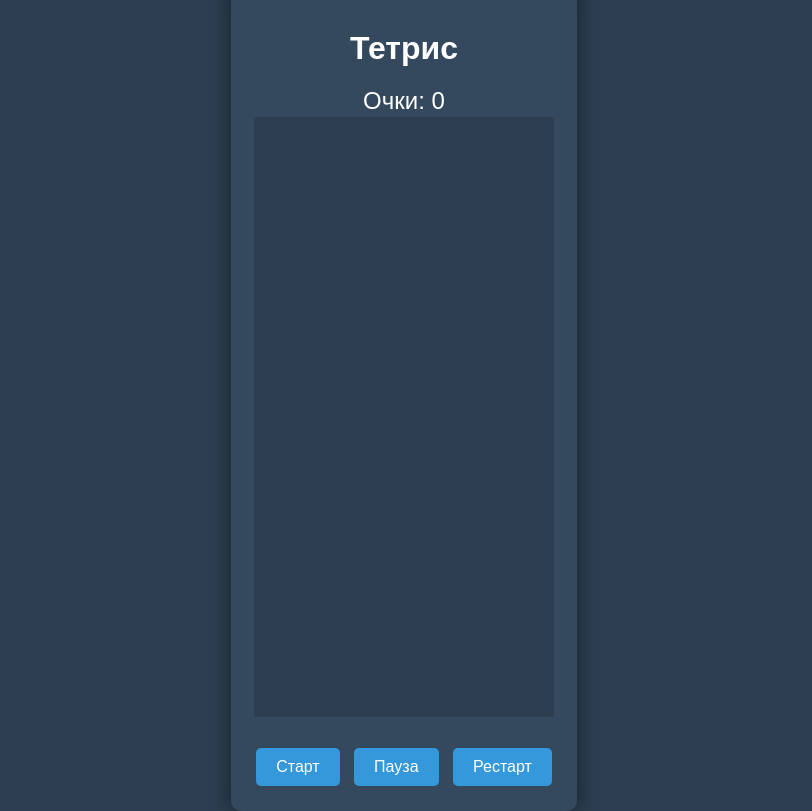
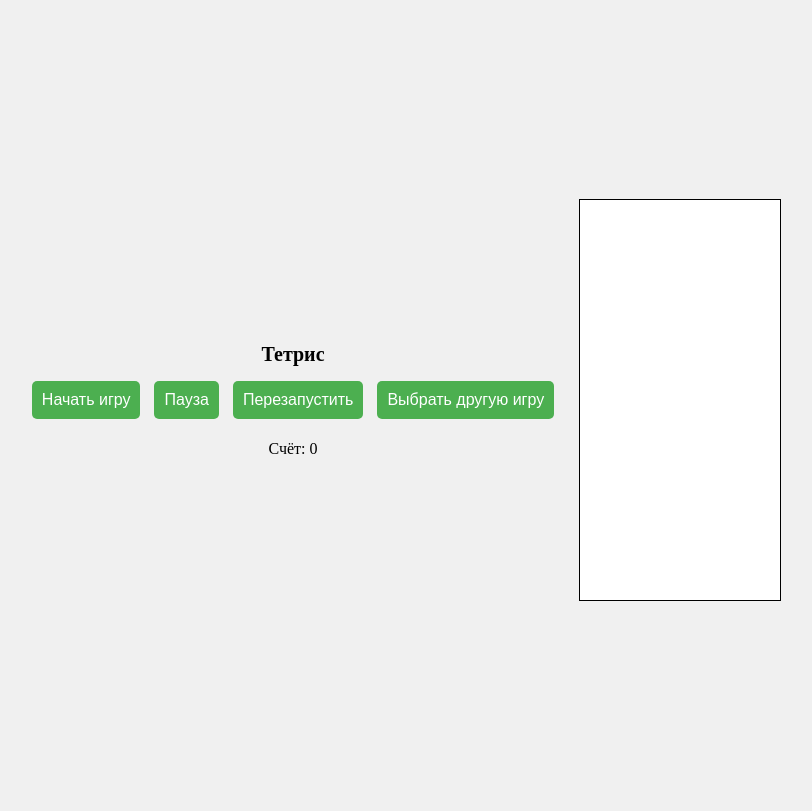
Before and after one commit to konorleo/web-, a plain HTML site: page tetris.html in a window 1280 px wide. Shown: the whole page, without its empty margins (236-1048 px from the left). Drawn offline with Linux system fonts and the light colour scheme.

Commit message:
Update tetris.html

```diff
--- a/tetris.html
+++ b/tetris.html
@@ -6,173 +6,110 @@
     <title>Тетрис</title>
     <style>
         body {
-            font-family: Arial, sans-serif;
-            background: #2c3e50;
-            color: white;
-            text-align: center;
-            margin: 0;
-            padding: 0;
             display: flex;
             justify-content: center;
             align-items: center;
             height: 100vh;
-            flex-direction: column;
-        }
-        .container {
-            background: #34495e;
-            padding: 20px;
-            border-radius: 10px;
-            box-shadow: 0 0 20px rgba(0, 0, 0, 0.5);
-        }
-        h1 {
-            font-size: 2rem;
-            margin-bottom: 20px;
+            margin: 0;
+            background-color: #f0f0f0;
         }
         canvas {
-            background: #2c3e50;
-            border: 2px solid #34495e;
+            border: 1px solid #000;
+            background-color: #fff;
         }
-        .controls {
-            margin-top: 20px;
+        .game-menu {
+            text-align: center;
+            margin-right: 20px;
         }
-        .controls button {
-            background: #3498db;
+        .game-menu h2 {
+            margin-bottom: 10px;
+            font-size: 20px;
+        }
+        .game-menu button {
+            padding: 10px;
+            margin: 5px;
+            font-size: 16px;
+            cursor: pointer;
+            border: none;
+            border-radius: 5px;
+            background-color: #4CAF50;
             color: white;
-            border: none;
-            padding: 10px 20px;
-            margin: 5px;
-            border-radius: 5px;
-            font-size: 1rem;
-            cursor: pointer;
-            transition: background 0.3s;
         }
-        .controls button:hover {
-            background: #2980b9;
+        .game-menu button:hover {
+            background-color: #45a049;
         }
-        .score {
-            margin-top: 20px;
-            font-size: 1.5rem;
+        @media (max-width: 600px) {
+            body {
+                flex-direction: column;
+            }
+            .game-menu {
+                margin-right: 0;
+                margin-bottom: 20px;
+            }
+            canvas {
+                width: 90%;
+                height: auto;
+            }
         }
     </style>
 </head>
 <body>
-    <div class="container">
-        <h1>Тетрис</h1>
-        <div class="score">Очки: <span id="score">0</span></div>
-        <canvas id="tetris" width="300" height="600"></canvas>
-        <div class="controls">
-            <button onclick="startGame()">Старт</button>
-            <button onclick="pauseGame()">Пауза</button>
-            <button onclick="restartGame()">Рестарт</button>
-        </div>
+    <div class="game-menu">
+        <h2>Тетрис</h2>
+        <button onclick="startGame()">Начать игру</button>
+        <button onclick="pauseGame()">Пауза</button>
+        <button onclick="resetGame()">Перезапустить</button>
+        <button onclick="window.location.href='index.html'">Выбрать другую игру</button>
+        <p>Счёт: <span id="score">0</span></p>
     </div>
+    <canvas id="tetrisCanvas" width="200" height="400"></canvas>
+
     <script>
-        const canvas = document.getElementById('tetris');
-        const context = canvas.getContext('2d');
-        const scale = 30;
-        const rows = canvas.height / scale;
-        const columns = canvas.width / scale;
+        const canvas = document.getElementById('tetrisCanvas');
+        const ctx = canvas.getContext('2d');
+        const scoreElement = document.getElementById('score');
 
-        let tetromino;
+        // Цвета фигурок
+        const colors = ['cyan', 'blue', 'orange', 'yellow', 'green', 'purple', 'red'];
         let score = 0;
-        let isPaused = false;
-        let interval;
-
-        const tetrominoes = [
-            [[1, 1, 1, 1]], // I
-            [[1, 1], [1, 1]], // O
-            [[0, 1, 0], [1, 1, 1]], // T
-            [[1, 1, 0], [0, 1, 1]], // S
-            [[0, 1, 1], [1, 1, 0]], // Z
-            [[1, 0, 0], [1, 1, 1]], // L
-            [[0, 0, 1], [1, 1, 1]] // J
-        ];
-
-        function createTetromino() {
-            const random = Math.floor(Math.random() * tetrominoes.length);
-            return {
-                shape: tetrominoes[random],
-                x: Math.floor(columns / 2) - 1,
-                y: 0
-            };
-        }
-
-        function drawTetromino() {
-            context.fillStyle = '#3498db';
-            tetromino.shape.forEach((row, y) => {
-                row.forEach((value, x) => {
-                    if (value) {
-                        context.fillRect((tetromino.x + x) * scale, (tetromino.y + y) * scale, scale, scale);
-                    }
-                });
-            });
-        }
-
-        function update() {
-            if (isPaused) return;
-
-            context.clearRect(0, 0, canvas.width, canvas.height);
-            drawTetromino();
-
-            if (tetromino.y + tetromino.shape.length < rows) {
-                tetromino.y++;
-            } else {
-                score += 10; // Добавляем очки за каждую фигуру
-                document.getElementById('score').textContent = score;
-                tetromino = createTetromino();
-            }
-
-            requestAnimationFrame(update);
-        }
+        let board = Array(20).fill().map(() => Array(10).fill(0));
+        let gameStarted = false;
+        let gamePaused = false;
 
         function startGame() {
-            if (interval) return; // Игра уже запущена
-            tetromino = createTetromino();
-            isPaused = false;
-            interval = setInterval(update, 500);
+            if (!gameStarted) {
+                gameStarted = true;
+                console.log("Игра начата");
+                gameLoop();
+            }
         }
 
         function pauseGame() {
-            isPaused = !isPaused;
-            if (!isPaused) {
-                interval = setInterval(update, 500);
-            } else {
-                clearInterval(interval);
+            if (gameStarted) {
+                gamePaused = !gamePaused;
+                console.log(gamePaused ? "Игра на паузе" : "Игра возобновлена");
             }
         }
 
-        function restartGame() {
-            clearInterval(interval);
-            interval = null;
-            context.clearRect(0, 0, canvas.width, canvas.height);
-            tetromino = createTetromino();
+        function resetGame() {
+            gameStarted = false;
+            gamePaused = false;
             score = 0;
-            document.getElementById('score').textContent = score;
-            isPaused = false;
+            scoreElement.textContent = score;
+            board = Array(20).fill().map(() => Array(10).fill(0));
+            console.log("Игра перезапущена");
         }
 
-        document.addEventListener('keydown', (event) => {
-            if (isPaused) return;
+        function draw() {
+            ctx.clearRect(0, 0, canvas.width, canvas.height);
+            // Здесь будет отрисовка поля и фигурок
+        }
 
-            if (event.key === 'ArrowLeft' && tetromino.x > 0) {
-                tetromino.x--;
-            } else if (event.key === 'ArrowRight' && tetromino.x + tetromino.shape[0].length < columns) {
-                tetromino.x++;
-            } else if (event.key === 'ArrowDown' && tetromino.y + tetromino.shape.length < rows) {
-                tetromino.y++;
-            } else if (event.key === 'ArrowUp') {
-                // Поворот фигуры
-                const rotated = [];
-                for (let x = 0; x < tetromino.shape[0].length; x++) {
-                    const newRow = [];
-                    for (let y = tetromino.shape.length - 1; y >= 0; y--) {
-                        newRow.push(tetromino.shape[y][x]);
-                    }
-                    rotated.push(newRow);
-                }
-                tetromino.shape = rotated;
-            }
-        });
+        function gameLoop() {
+            if (!gameStarted || gamePaused) return;
+            draw();
+            requestAnimationFrame(gameLoop);
+        }
     </script>
 </body>
 </html>
```
